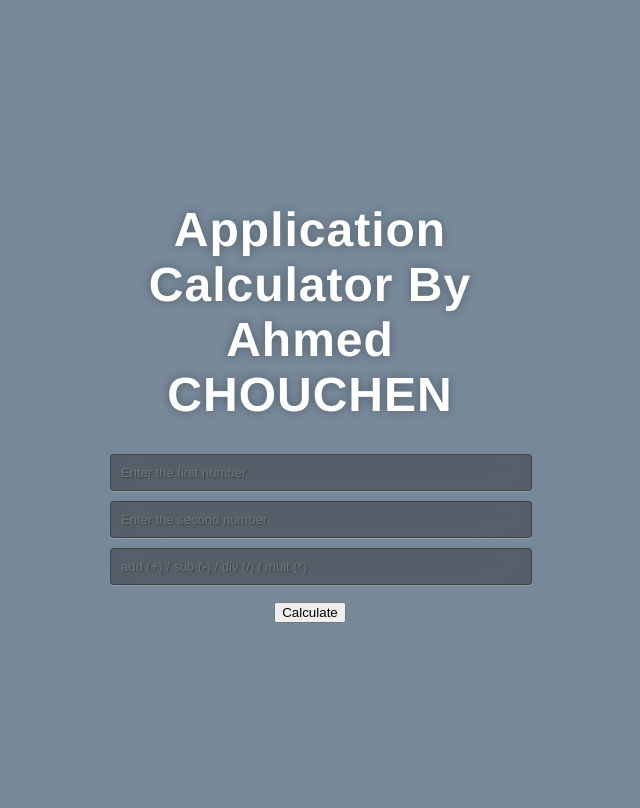
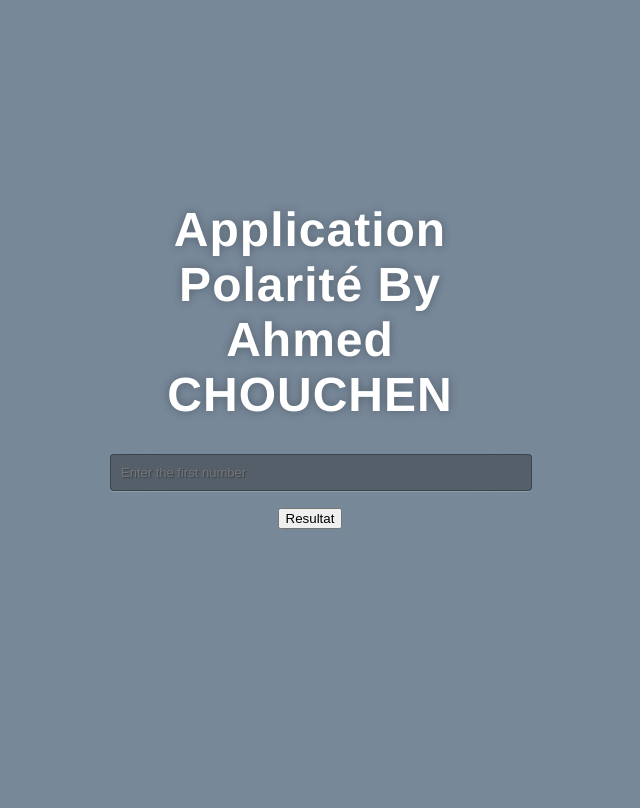
Before and after one commit to ahmedchouchen/python-to-docker-polarite, a Flask app: page / in a window 1280 px wide. Shown: the whole page, without its empty margins (316-956 px from the left). Run offline with Flask 3, Linux system fonts and the light colour scheme; parts of the project's set-up code (start-up, migrations or seed data) failed here and were passed over.

Commit message:
Update index.html

```diff
--- a/templates/index.html
+++ b/templates/index.html
@@ -13,15 +13,15 @@
 
 <body style="background: rgb(119, 136, 153);">
  <div class="login">
-	<h1>Application  Calculator By Ahmed CHOUCHEN</h1>
+	<h1>Application Polarité By Ahmed CHOUCHEN</h1>
 
      <!-- Main Input For Receiving Query to our ML -->
 
     <form action="{{ url_for('predict')}}"method="post">
         <input type="text" name="a" placeholder="Enter the first number" required="required" />
-        <input type="text" name="b" placeholder="Enter the second number" required="required" />
-        <input type="text" name="operation" placeholder="add (+) / sub (-) / div (/) / mult (*)" required="required" />
-        <button type="submit" class="btn btn-primary btn-block btn-large">Calculate</button>
+
+
+        <button type="submit" class="btn btn-primary btn-block btn-large">Resultat</button>
     </form>
 
    <br>
```
